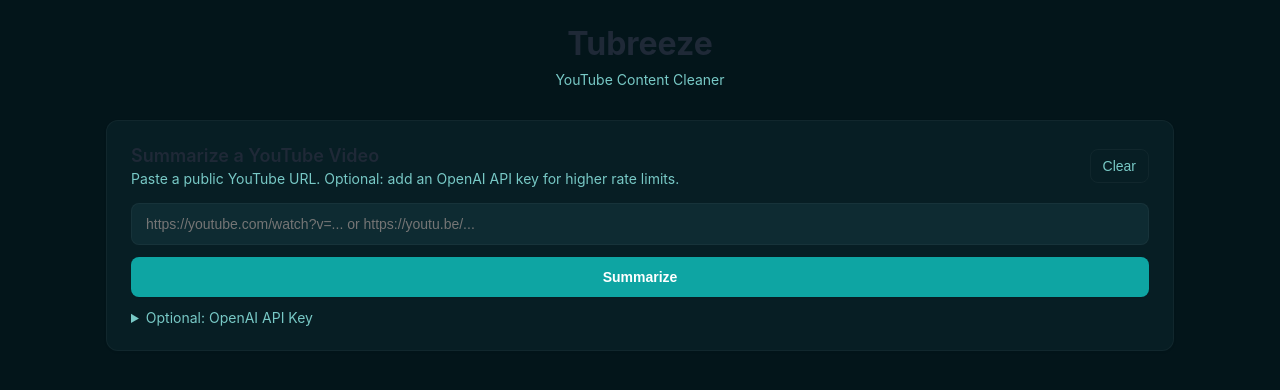
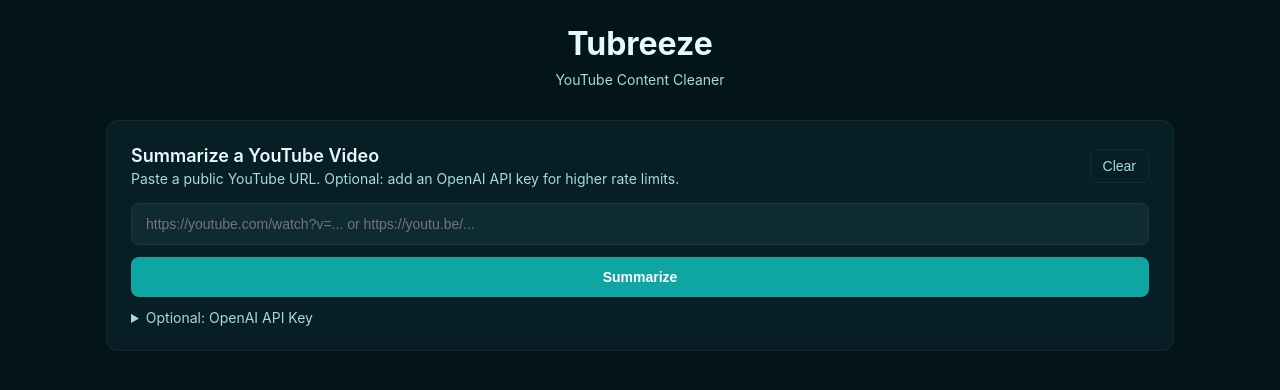
Before and after one commit to kevinmilly/yt_breeze, an Angular app in the folder frontend/: page / in a window 1280 px wide. Shown: the top 390 px of the page. Built offline with nearby package versions, Linux system fonts and the light colour scheme.

Commit message:
Theme: improve text contrast (aliases --text, --text-muted) and stronger border

```diff
--- a/frontend/src/styles.css
+++ b/frontend/src/styles.css
@@ -38,7 +38,11 @@
   --surface-alt: var(--color-surface-2);
   --accent: var(--color-primary);
   --accent-hover: var(--color-primary-700);
-  --border: rgba(255,255,255,0.04);
+  /* border should be slightly more visible on very dark surfaces for separation */
+  --border: rgba(230,251,255,0.06);
+  /* text aliases used by components (map to semantic tokens) */
+  --text: var(--text-primary);
+  --text-muted: var(--text-secondary);
   --success: var(--color-success);
   --danger: var(--color-danger);
   --radius: var(--tb-radius);
```
